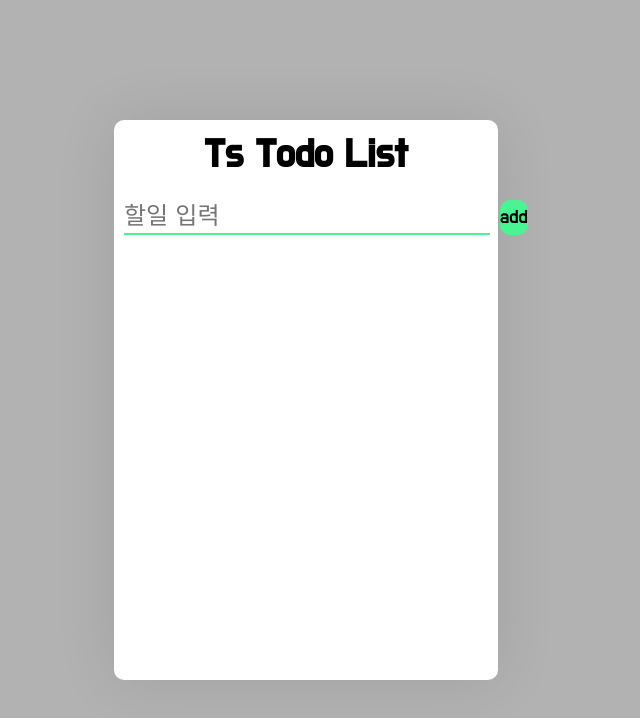
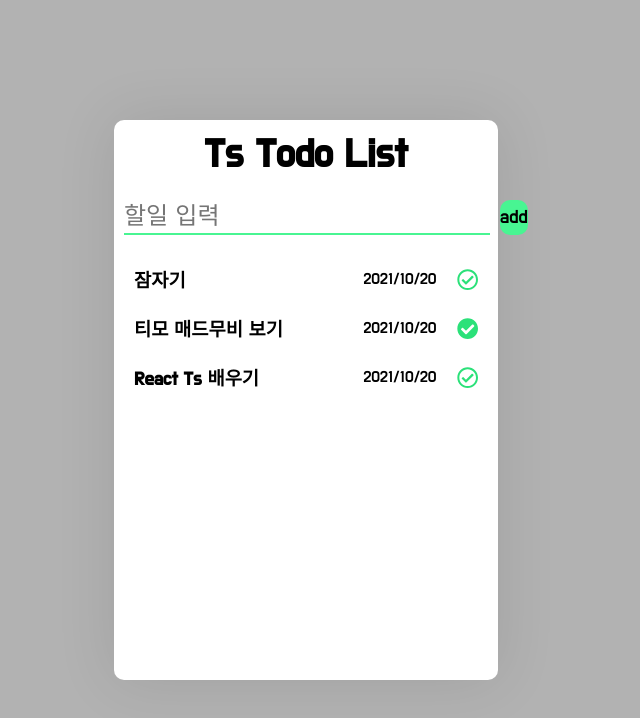
Before and after one commit to chanwoo00106/Ts, a React (Create React App) app in the folder ts-todo-list/: page / in a window 1280 px wide. Shown: the top 718 px of the page, without its empty margins (334-974 px from the left). Built offline with nearby package versions, Linux system fonts and the light colour scheme.

Commit message:
list 만들기

```diff
--- a/ts-todo-list/package.json
+++ b/ts-todo-list/package.json
@@ -3,6 +3,10 @@
   "version": "0.1.0",
   "private": true,
   "dependencies": {
+    "@fortawesome/fontawesome-svg-core": "^1.2.36",
+    "@fortawesome/free-regular-svg-icons": "^5.15.4",
+    "@fortawesome/free-solid-svg-icons": "^5.15.4",
+    "@fortawesome/react-fontawesome": "^0.1.15",
     "@testing-library/jest-dom": "^5.14.1",
     "@testing-library/react": "^11.2.7",
     "@testing-library/user-event": "^12.8.3",
@@ -10,6 +14,7 @@
     "@types/node": "^12.20.28",
     "@types/react": "^17.0.27",
     "@types/react-dom": "^17.0.9",
+    "@types/react-fontawesome": "^1.6.5",
     "@types/styled-components": "^5.1.14",
     "react": "^17.0.2",
     "react-dom": "^17.0.2",
--- a/ts-todo-list/src/App.styles.ts
+++ b/ts-todo-list/src/App.styles.ts
@@ -24,6 +24,7 @@ export const AddTodo = styled.div`
     display: grid;
     grid-template-columns: 8fr 2fr;
     gap: 10px;
+    margin: 20px 0;
 
     input {
         min-height: 35px;
--- a/ts-todo-list/src/App.tsx
+++ b/ts-todo-list/src/App.tsx
@@ -1,4 +1,5 @@
 import { Wrapper, AddTodo } from './App.styles';
+import { Todos } from './components/Todos';
 
 function App() {
   return (
@@ -8,6 +9,7 @@ function App() {
         <input placeholder="할일 입력" type="text" />
         <button>add</button>
       </AddTodo>
+      <Todos />
     </Wrapper>
   );
 }
--- /dev/null
+++ b/ts-todo-list/src/components/TodoList.tsx
@@ -0,0 +1,31 @@
+import { } from '@fortawesome/fontawesome-svg-core'
+import { faCheckCircle as checkedCricle } from '@fortawesome/free-solid-svg-icons'
+import { faCheckCircle } from '@fortawesome/free-regular-svg-icons'
+import { FontAwesomeIcon } from '@fortawesome/react-fontawesome'
+
+
+interface Props {
+    data: {
+        id: number;
+        title: string;
+        date: string;
+        toggle: boolean;
+    }
+}
+
+export const TodoList: React.FC<Props> = ({ data }) => {
+
+    return (
+        <li>
+            <h3>{data.title}</h3>
+            <div className="information">
+                <p>{data.date}</p>
+                {data.toggle ? (
+                    <FontAwesomeIcon className="check" size='lg' icon={checkedCricle} />
+                ) : (
+                    <FontAwesomeIcon className="check" size='lg' icon={faCheckCircle} />
+                )}
+            </div>
+        </li>
+    )
+}
--- /dev/null
+++ b/ts-todo-list/src/components/Todos.styles.ts
@@ -0,0 +1,30 @@
+import styled from "styled-components";
+
+export const Wrapper = styled.ul`
+    width: 100%;
+    list-style: none;
+
+    li {
+        display: flex;
+        justify-content: space-between;
+        align-items: center;
+        padding: 10px;
+        border-radius: 10px;
+
+        .information {
+            display: flex;
+            gap: 20px;
+
+            .check {
+                color: #2be179;
+            }
+        }
+
+        &:hover {
+            background-color: rgba(0,0,0,.1);
+        }
+        &:not(:hover) {
+            transition: .2s;
+        }
+    }
+`;
--- /dev/null
+++ b/ts-todo-list/src/components/Todos.tsx
@@ -0,0 +1,14 @@
+import { Wrapper } from "./Todos.styles";
+import data from '../db/data.json';
+import { TodoList } from './TodoList';
+
+
+export const Todos = () => {
+    return (
+        <Wrapper>
+            {data.map(d => (
+                <TodoList key={d.id} data={d} />
+            ))}
+        </Wrapper>
+    )
+}
--- /dev/null
+++ b/ts-todo-list/src/db/data.json
@@ -0,0 +1,20 @@
+[
+    {
+        "id": 1,
+        "title": "잠자기",
+        "date": "2021/10/20",
+        "toggle": false
+    },
+    {
+        "id": 2,
+        "title": "티모 매드무비 보기",
+        "date": "2021/10/20",
+        "toggle": true
+    },
+    {
+        "id": 3,
+        "title": "React Ts 배우기",
+        "date": "2021/10/20",
+        "toggle": false
+    }
+]
```
Also changed, not shown: 1 other file (tests, documents, lock files or other folders).
